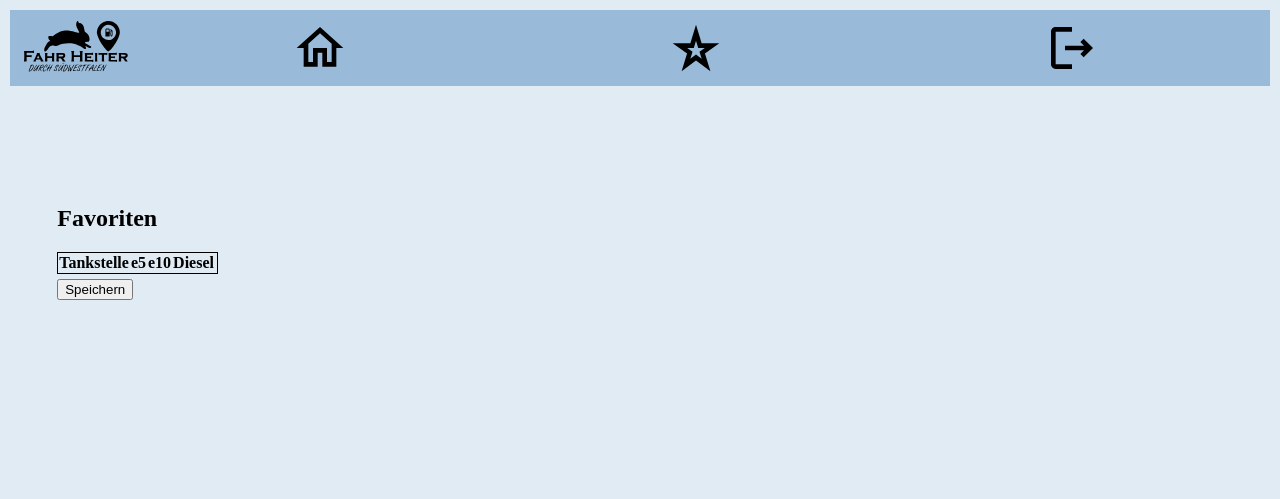
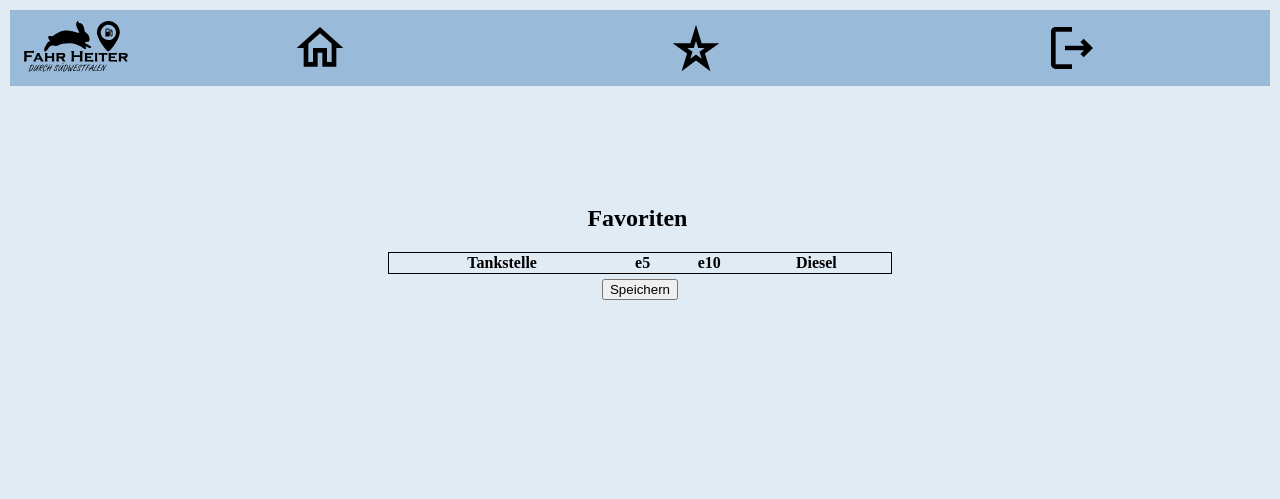
Before and after one commit to lumagr99/tankstellenPreisvergleich, a Flask app: page /favoriten in a window 1280 px wide. Shown: the top 499 px of the page. Run offline with Flask 2, Linux system fonts and the light colour scheme; the visitor is signed in with stand-in values (Sample User, id 1); data that the repository does not hold is empty.

Commit message:
kleinigkeiten überarbeitet

```diff
--- a/webapp/static/style.css
+++ b/webapp/static/style.css
@@ -163,5 +163,9 @@ footer {
 }
 
 .speichern_button {
-    margin-top: 5px;
+    margin-top: 1%;
 }
+
+.favoriten_überschrift {
+    margin-left: 25%;
+}
--- a/webapp/templates/tankstellen.html
+++ b/webapp/templates/tankstellen.html
@@ -10,9 +10,9 @@
 
 {% block content %}
 
-<div>
-    <div class="favoriten">
-        <h2>Favoriten</h2>
+<div class="favoriten">
+    <div>
+        <h2 class="favoriten_überschrift">Favoriten</h2>
         <form action="{{ url_for(action) }}" method="post">
             <table>
                 <tr>
```
